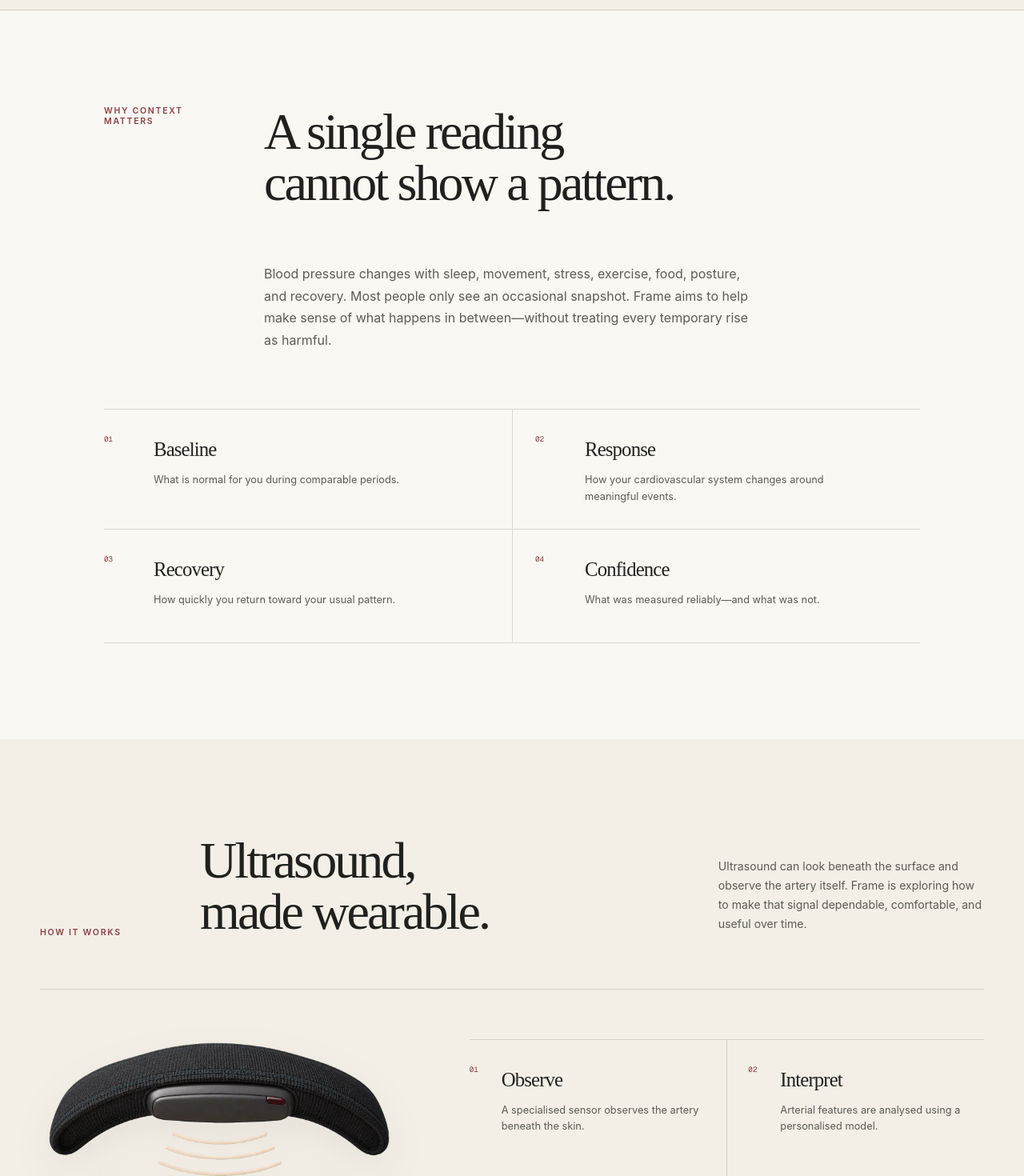
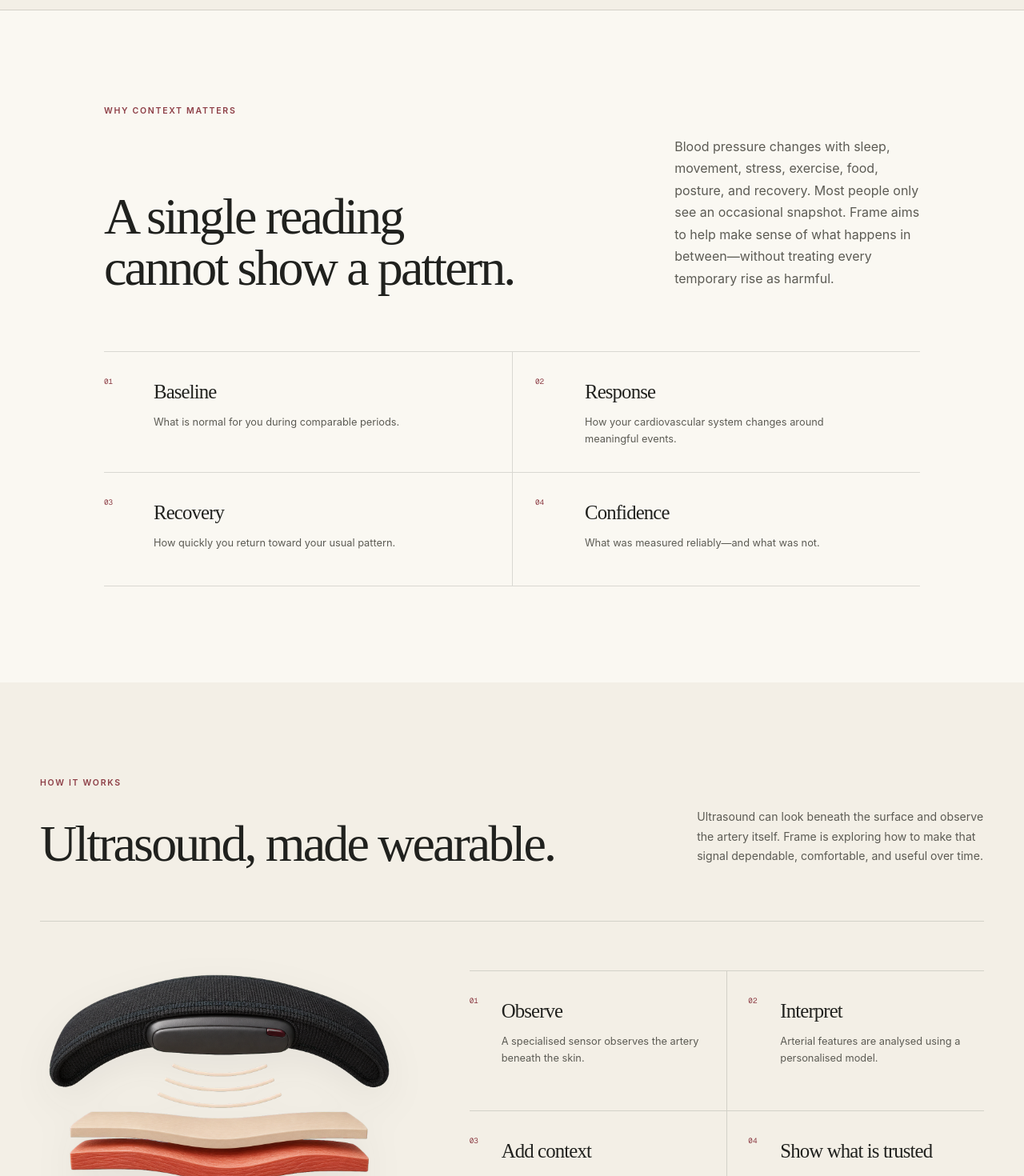
Before and after one commit to Suvan-goel/Frame-Landing-Page, a Next.js app: page / in a window 1280 px wide. Shown: the part 860-2330 px from the top of the page at 80% size. Built offline with nearby package versions, Linux system fonts and the light colour scheme.

Commit message:
Align editorial section headings

```diff
--- a/app/globals.css
+++ b/app/globals.css
@@ -322,11 +322,18 @@ h2 {
 
 .context-intro {
   display: grid;
-  grid-template-columns: 156px minmax(0, 1fr);
-  gap: 44px;
+  grid-template-columns: minmax(0, 1.35fr) minmax(280px, 0.65fr);
+  column-gap: clamp(48px, 6vw, 76px);
+  row-gap: 24px;
+  align-items: end;
+}
+
+.context-intro > .eyebrow {
+  grid-column: 1 / -1;
 }
 
 .context-intro h2 {
+  grid-column: 1;
   max-width: 760px;
   margin: 0;
   font-size: clamp(3.2rem, 5vw, 5.15rem);
@@ -335,8 +342,8 @@ h2 {
 
 .context-intro > p:last-child {
   grid-column: 2;
-  max-width: 610px;
-  margin: 24px 0 0;
+  max-width: 360px;
+  margin: 0 0 5px;
   color: var(--ink-soft);
   line-height: 1.72;
 }
@@ -392,13 +399,19 @@ h2 {
 
 .section-heading {
   display: grid;
-  grid-template-columns: 156px minmax(0, 1fr) minmax(280px, 0.55fr);
-  gap: 44px;
+  grid-template-columns: minmax(0, 1.35fr) minmax(280px, 0.65fr);
+  column-gap: clamp(48px, 6vw, 76px);
+  row-gap: 24px;
   align-items: end;
   margin-bottom: 64px;
 }
 
+.section-heading > .eyebrow {
+  grid-column: 1 / -1;
+}
+
 .section-heading h2 {
+  grid-column: 1;
   margin: 0;
   font-size: clamp(3.2rem, 5vw, 5.15rem);
   line-height: 1;
@@ -1072,14 +1085,6 @@ h2 {
     aspect-ratio: 4 / 3;
   }
 
-  .section-heading {
-    grid-template-columns: 140px 1fr;
-  }
-
-  .section-heading > p:last-child {
-    grid-column: 2;
-  }
-
   .method-layout {
     grid-template-columns: minmax(280px, 0.8fr) minmax(0, 1.2fr);
     gap: 48px;
```
